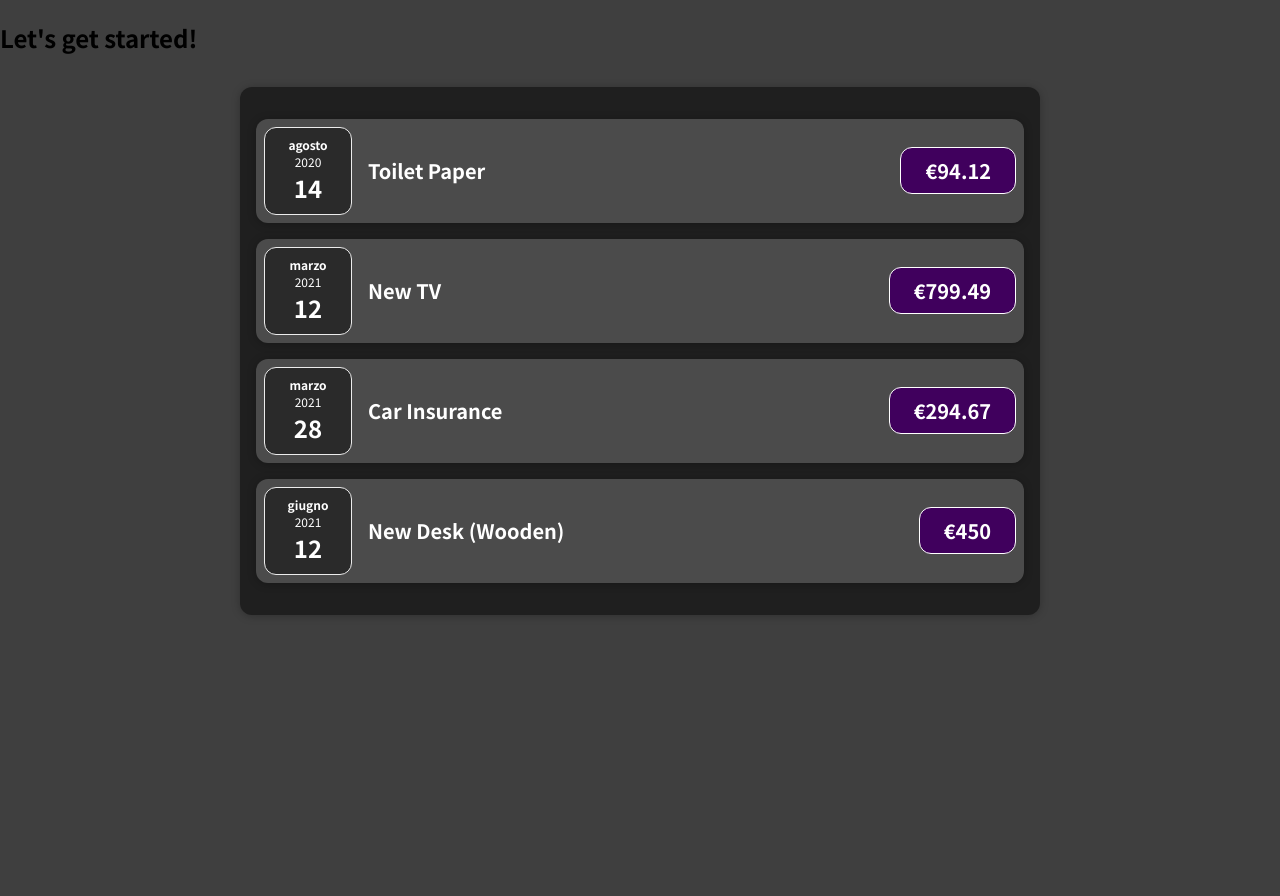
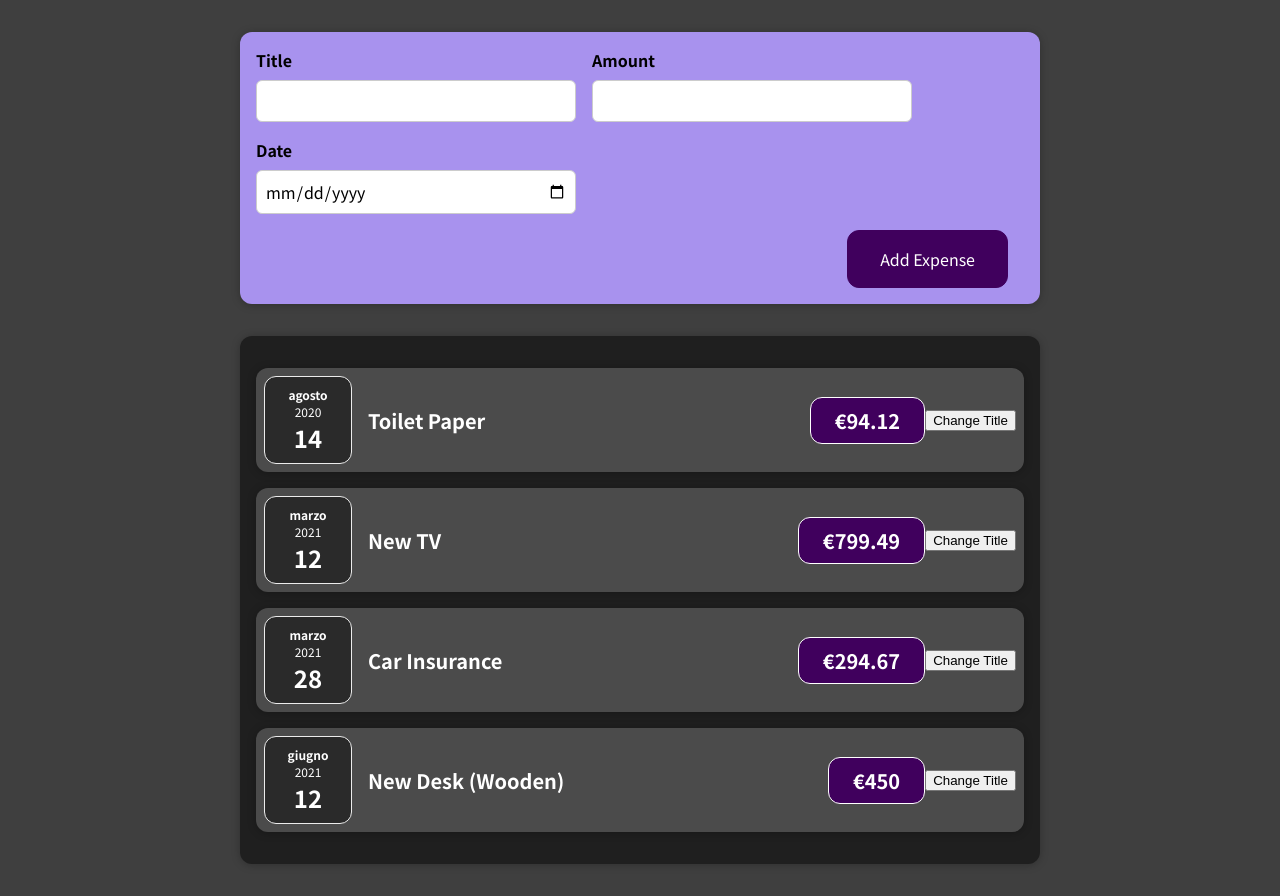
Before and after one commit to J3tr0/React---The-Complete-Guide---Lessons, a React (Create React App) app in the folder react-complete-guide/: page / in a window 1280 px wide. Before the commit the page ends 800 px from the top, so only its background shows below. Built offline with nearby package versions, Linux system fonts and the light colour scheme.

Commit message:
addExpenseForm Component

```diff
--- a/react-complete-guide/src/App.js
+++ b/react-complete-guide/src/App.js
@@ -1,4 +1,5 @@
 import Expenses from './components/Expenses/Expenses';
+import NewExpense from './components/NewExpense/NewExpense';
 
 const App = () => {
 	const expenses = [
@@ -30,7 +31,7 @@
 
 	return (
 		<div>
-			<h2>Let's get started!</h2>
+			<NewExpense />
 			<Expenses items={expenses} />
 		</div>
 	);
--- a/react-complete-guide/src/components/Expenses/ExpenseItem.js
+++ b/react-complete-guide/src/components/Expenses/ExpenseItem.js
@@ -1,15 +1,24 @@
+import React, { useState } from 'react';
+
 import Card from '../UI/Card';
 import ExpenseDate from './ExpenseDate';
 import './ExpenseItem.css';
 
 const ExpenseItem = (props) => {
+	const [title, setTitle] = useState(props.title);
+
+	const clickHandler = () => {
+		setTitle('Updated!');
+	};
+
 	return (
 		<Card className="expense-item">
 			<ExpenseDate date={props.date} />
 			<div className="expense-item__description">
-				<h2>{props.title}</h2>
+				<h2>{title}</h2>
 				<div className="expense-item__price">€{props.amount}</div>
 			</div>
+			<button onClick={clickHandler}>Change Title</button>
 		</Card>
 	);
 };
--- /dev/null
+++ b/react-complete-guide/src/components/NewExpense/ExpenseForm.css
@@ -0,0 +1,26 @@
+.new-expense__controls {
+	display: flex;
+	flex-wrap: wrap;
+	gap: 1rem;
+	margin-bottom: 1rem;
+	text-align: left;
+}
+
+.new-expense__control label {
+	font-weight: bold;
+	margin-bottom: 0.5rem;
+	display: block;
+}
+
+.new-expense__control input {
+	font: inherit;
+	padding: 0.5rem;
+	border-radius: 6px;
+	border: 1px solid #ccc;
+	width: 20rem;
+	max-width: 100%;
+}
+
+.new-expense__actions {
+	text-align: right;
+}
--- /dev/null
+++ b/react-complete-guide/src/components/NewExpense/ExpenseForm.js
@@ -0,0 +1,36 @@
+import './ExpenseForm.css';
+
+const ExpenseForm = () => {
+	return (
+		<form>
+			<div className="new-expense__controls">
+				<div className="new-expense__control">
+					<label>Title</label>
+					<input type="text" />
+				</div>
+
+				<div className="new-expense__control">
+					<label>Amount</label>
+					<input
+						type="number"
+						min="0.01"
+						step="0.01"
+					/>
+				</div>
+				<div className="new-expense__control">
+					<label>Date</label>
+					<input
+						type="date"
+						min="2019-01-01"
+						max="2022-12-31"
+					/>
+				</div>
+			</div>
+			<div className="new-expense__actions">
+				<button type="submit">Add Expense</button>
+			</div>
+		</form>
+	);
+};
+
+export default ExpenseForm;
--- /dev/null
+++ b/react-complete-guide/src/components/NewExpense/NewExpense.css
@@ -0,0 +1,38 @@
+.new-expense {
+	background-color: #a892ee;
+	padding: 1rem;
+	margin: 2rem auto;
+	width: 50rem;
+	max-width: 95%;
+	border-radius: 12px;
+	text-align: center;
+	box-shadow: 0 1px 8px rgba(0, 0, 0, 0.25);
+}
+
+.new-expense button {
+	font: inherit;
+	cursor: pointer;
+	padding: 1rem 2rem;
+	border: 1px solid #40005d;
+	background-color: #40005d;
+	color: white;
+	border-radius: 12px;
+	margin-right: 1rem;
+}
+
+.new-expense button:hover,
+.new-expense button:active {
+	background-color: #510674;
+	border-color: #510674;
+}
+
+.new-expense button.alternative {
+	color: #220131;
+	border-color: transparent;
+	background-color: transparent;
+}
+
+.new-expense button.alternative:hover,
+.new-expense button.alternative:active {
+	background-color: #ddb3f8;
+}
--- /dev/null
+++ b/react-complete-guide/src/components/NewExpense/NewExpense.js
@@ -0,0 +1,12 @@
+import ExpenseForm from './ExpenseForm';
+import './NewExpense.css';
+
+const NewExpense = () => {
+	return (
+		<div className="new-expense">
+			<ExpenseForm />
+		</div>
+	);
+};
+
+export default NewExpense;
```
